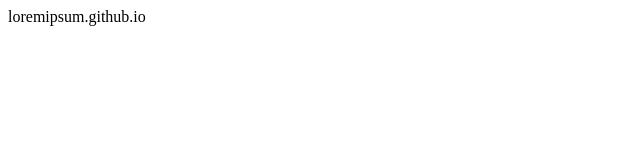
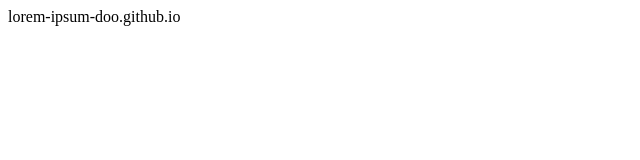
Before and after one commit to lorem-ipsum-doo/lorem-ipsum-doo.github.io, a plain HTML site: page index.html in a window 1280 px wide. Shown: the full height of the page, 0-640 px from the left. Drawn offline with Linux system fonts and the light colour scheme.

Commit message:
Update index.html

```diff
--- a/index.html
+++ b/index.html
@@ -1,5 +1,5 @@
 <html>
     <body>
-         loremipsum.github.io
+         lorem-ipsum-doo.github.io
     </body>
 </html>
```
